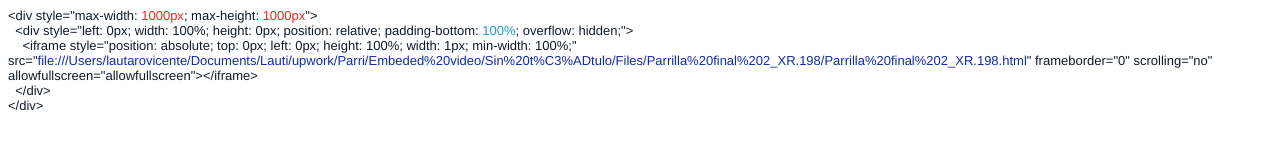
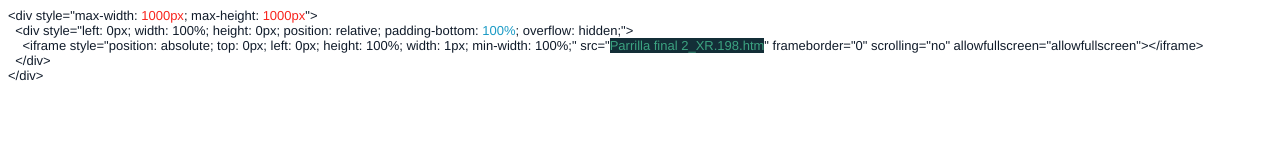
Before and after one commit to Lautiv95/Parri2021, a plain HTML site: page Parrilla final 2_XR.198.html in a window 1280 px wide. Drawn offline with Linux system fonts and the light colour scheme.

Commit message:
Update Parrilla final 2_XR.198.html

```diff
--- a/Parrilla final 2_XR.198.html
+++ b/Parrilla final 2_XR.198.html
@@ -11,13 +11,13 @@
     span.s1 {font-kerning: none}
     span.s2 {font-kerning: none; color: #f8241d; -webkit-text-stroke: 0px #f8241d}
     span.s3 {font-kerning: none; color: #1a9ac5; -webkit-text-stroke: 0px #1a9ac5}
-    span.s4 {font-kerning: none; color: #112bab; -webkit-text-stroke: 0px #112bab}
+    span.s4 {font-kerning: none; color: #3ca381; background-color: #132e37; -webkit-text-stroke: 0px #3ca381}
   </style>
 </head>
 <body>
 <p class="p1"><span class="s1">&lt;div style="max-width: </span><span class="s2">1000px</span><span class="s1">; max-height: </span><span class="s2">1000px</span><span class="s1">"&gt;</span></p>
 <p class="p1"><span class="s1">  &lt;div style="left: 0px; width: 100%; height: 0px; position: relative; padding-bottom: </span><span class="s3">100%</span><span class="s1">; overflow: hidden;"&gt;</span></p>
-<p class="p1"><span class="s1">    &lt;iframe style="position: absolute; top: 0px; left: 0px; height: 100%; width: 1px; min-width: 100%;" src="</span><span class="s4">file:///Users/lautarovicente/Documents/Lauti/upwork/Parri/Embeded%20video/Sin%20t%C3%ADtulo/Files/Parrilla%20final%202_XR.198/Parrilla%20final%202_XR.198.html</span><span class="s1">" frameborder="0" scrolling="no" allowfullscreen="allowfullscreen"&gt;&lt;/iframe&gt;</span></p>
+<p class="p1"><span class="s1">    &lt;iframe style="position: absolute; top: 0px; left: 0px; height: 100%; width: 1px; min-width: 100%;" src="</span><span class="s4">Parrilla final 2_XR.198.htm</span><span class="s1">" frameborder="0" scrolling="no" allowfullscreen="allowfullscreen"&gt;&lt;/iframe&gt;</span></p>
 <p class="p1"><span class="s1">  &lt;/div&gt;</span></p>
 <p class="p1"><span class="s1">&lt;/div&gt;</span></p>
 </body>
```
